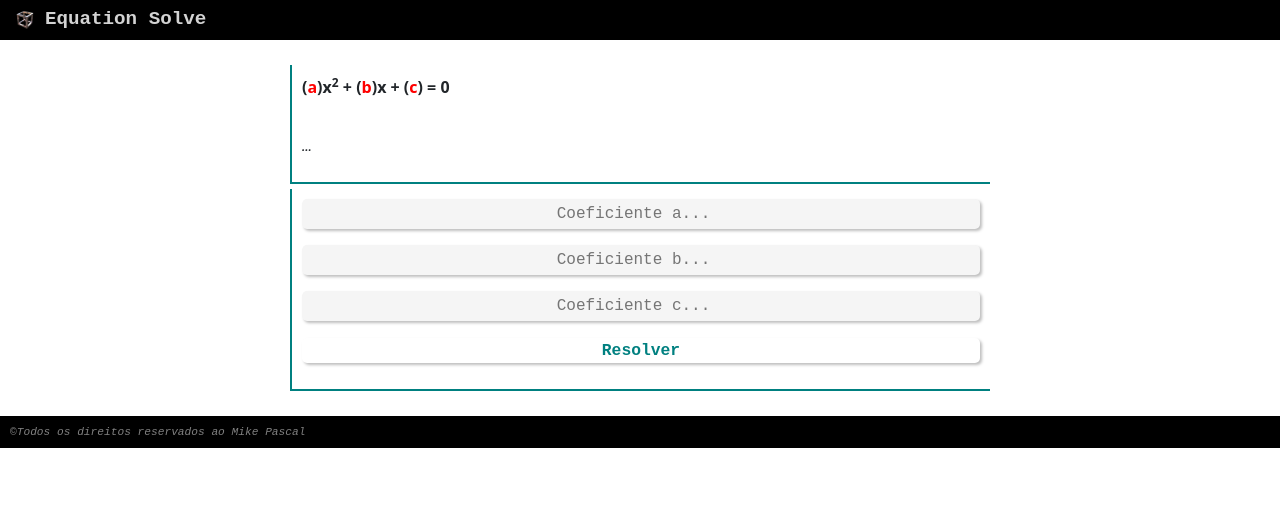
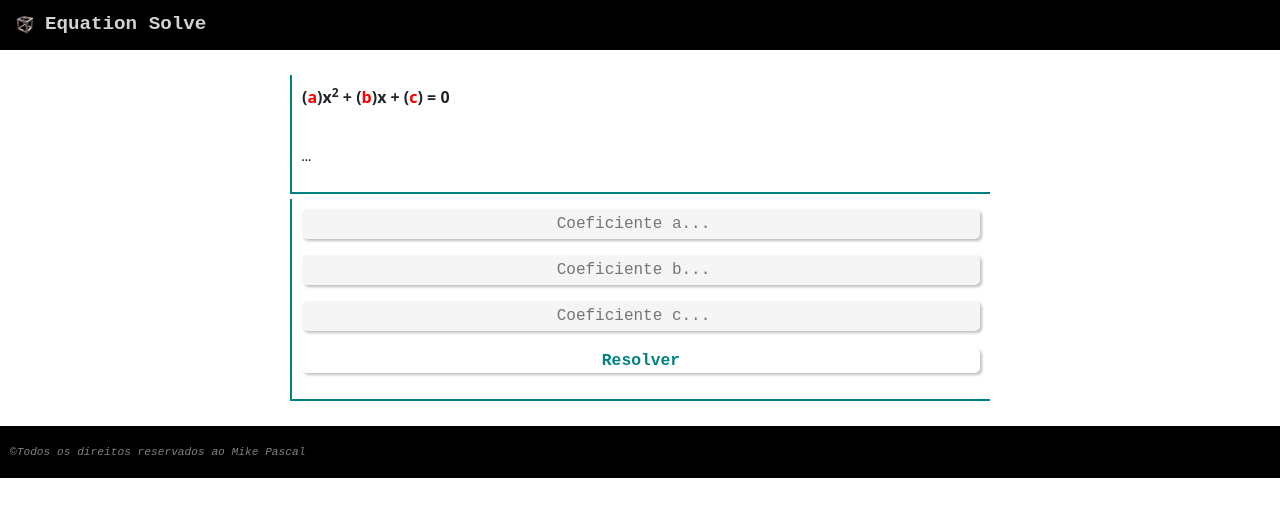
Before and after one commit to Mikeprogrammer973/Equation-Resolve, a plain HTML site: page index.html in a window 1280 px wide. Drawn offline with Linux system fonts and the light colour scheme.

Commit message:
Update style.css
...

```diff
--- a/style.css
+++ b/style.css
@@ -24,7 +24,7 @@ header,main,footer{
 header{
   background-color: black;
   color:white;
-  padding: 5px;
+  padding: 10px 5px;
   position: sticky;
   top:-1px;
 }
@@ -94,7 +94,7 @@ span,#atual-eq,#aviso{
 footer{
   background-color: black;
   color:gray;
-  padding: 10px;
+  padding: 20px 10px;
 }
 
 footer:hover{
```
